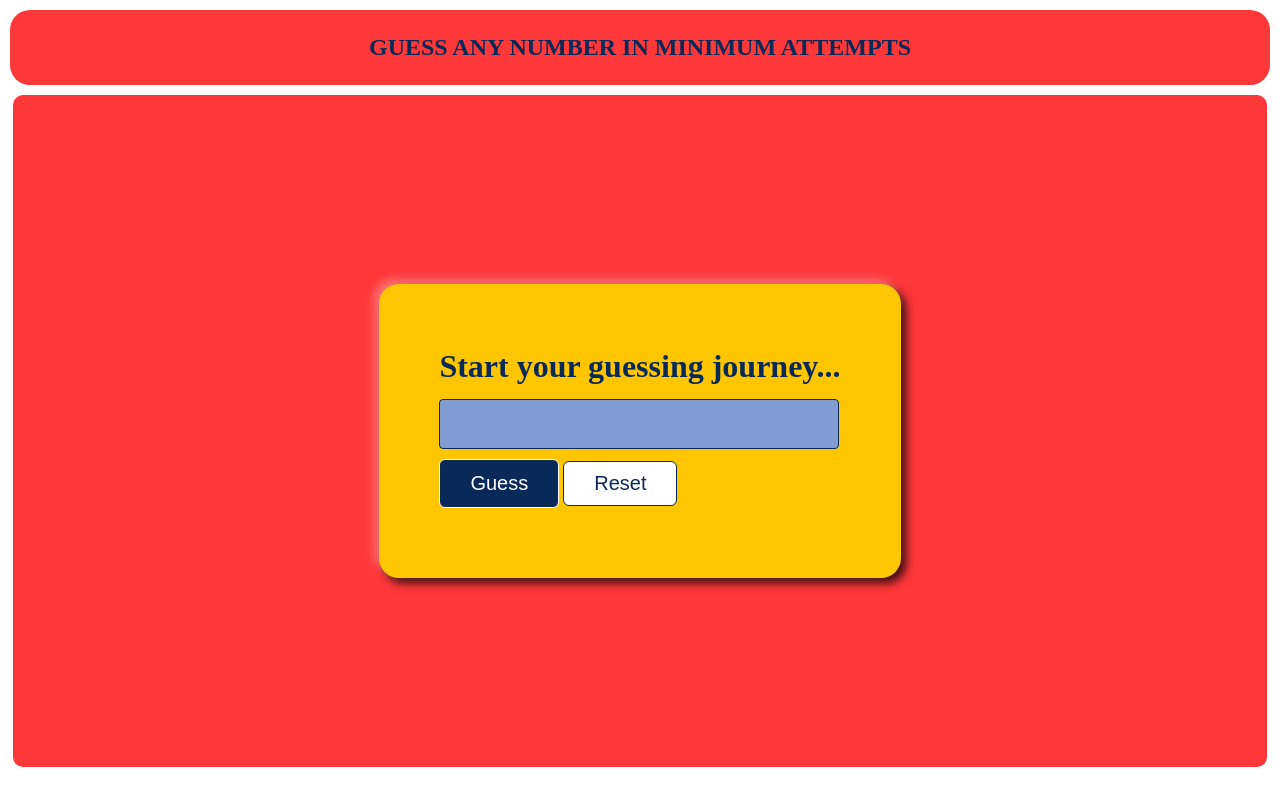
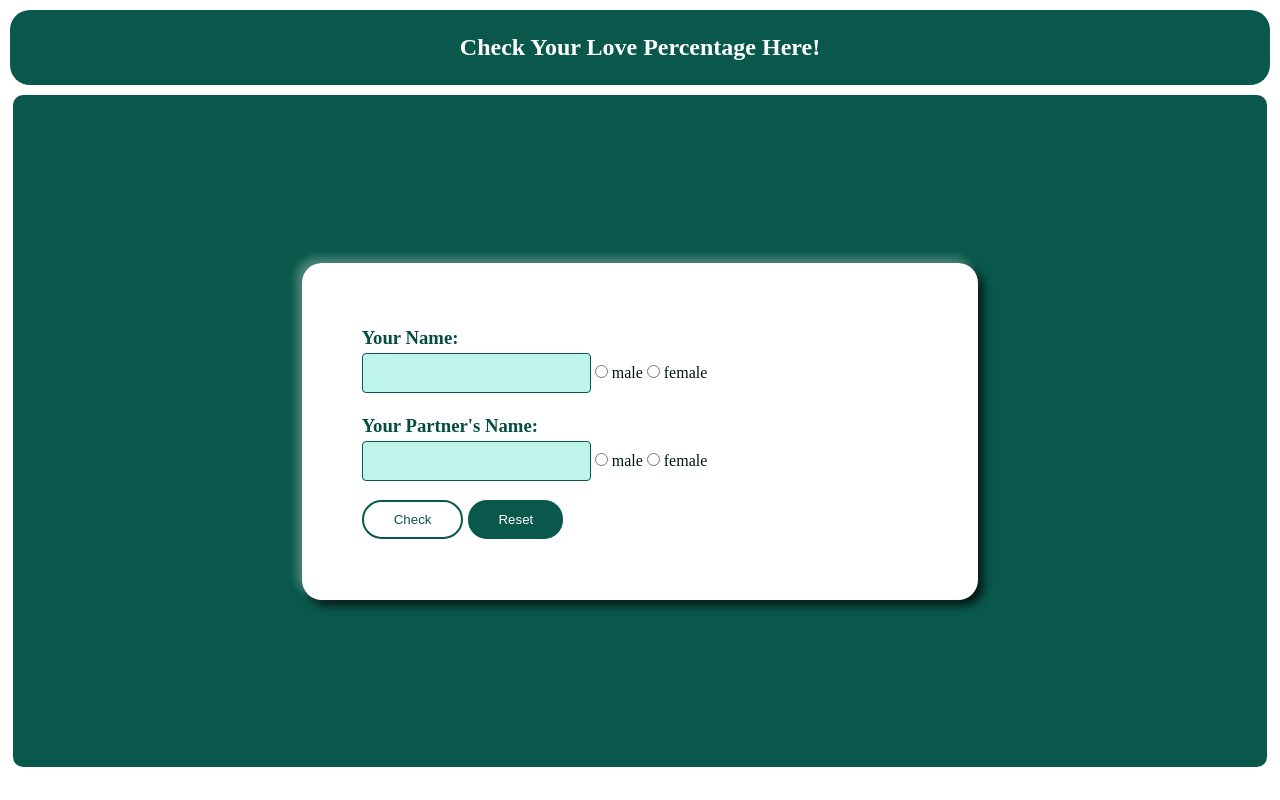
Before and after one commit to GhanendraBhardwaj19/My-Projects, a plain HTML site: page index.html in a window 1280 px wide. Both pictures are taken after a click on the button "Reset". Drawn offline with Linux system fonts and the light colour scheme.

Commit message:
added lovetester.html

```diff
--- a/index.html
+++ b/index.html
@@ -1,148 +1,177 @@
 <!DOCTYPE html>
 <html lang="en">
 <head>
-    <meta charset="UTF-8" />
-    <meta http-equiv="X-UA-Compatible" content="IE=edge" />
-    <meta name="viewport" content="width=device-width, initial-scale=1.0" />
-    <title>Guess the Number</title>
+    <meta charset="UTF-8">
+    <meta http-equiv="X-UA-Compatible" content="IE=edge">
+    <meta name="viewport" content="width=device-width, initial-scale=1.0">
+    <title>Love Tester!</title>
     <style>
-      * {
+        *{
             padding: 0;
             margin: 0;
             box-sizing: border-box;
         }
-      .heading {
+        .heading{
             padding: 4px;
             margin: 10px;
-        background-color: #fe3739;
+            background-color: #09584B;
             border-radius: 20px;
         }
-      #main-heading {
+        #main-heading{
             padding: 20px;
-        color: #092958;
+            color: white;
             text-align: center;
         }
-      .container {
+        .container{
             width: 98%;
             height: 84vh;
-        background-color: #fe3739;
+            background-color: #09584B;
             margin: auto;
             border-radius: 10px;
             display: flex;
             justify-content: center;
             align-items: center;
         }
-      #card {
-        background: #fec600;
+        #card{
+            background: white;
             padding: 60px;
             border-radius: 20px;
             display: flex;
             justify-content: center;
             align-items: center;
-        box-shadow: -5px -5px 10px rgba(255, 255, 255, 0.3),
-          5px 5px 10px rgba(3, 3, 3, 0.8);
+            box-shadow: -5px -5px 10px rgba(255, 255, 255,0.3),5px 5px 10px rgba(3, 3, 3, 0.8);
         }
-      #first {
-        color: #092958;
+        #first,#second{
+            color:#054d41;
             padding: 4px 0px;
             font-weight: bold;
-        margin-bottom: 10px;
             /* margin:px; */
         }
-      #firstName {
-        border: 1px solid #092958;
+        #firstName,#secondName{
+            border: 1px solid #09584B;
             outline: 0;
-        height: 50px;
-        width: 400px;
             padding: 10px;
+            font-size: 16px;
+            border-radius: 4px;
+            color: #09584B;
+            background: #bff4eb;
+        }
+        #gender1,#gender2,#gender3,#gender4{
+            accent-color:#09584B ;
+        }
+        #male,#female{
+            color: #011713;
+        }
+        #check{
+            padding: 10px 30px;
+            color: #09584B;
+            background-color: white;
+            border: 2px solid #09584B;
+            outline: none;
+            border-radius: 20px;
+            cursor: pointer;
+            transition: all .8s;
+        }
+        #check:hover{
+            background: #09584B;
+            color: white;
+            transition: ease-in-out;
+        }
+        #res{
             font-size: 24px;
-        border-radius: 4px;
-        color: #092958;
-        background: #819dd4;
+            /* text-align: center; */
+            padding: 0px 20px;
+            border: none;
+            outline: none;
+            color: #09584B;
         }
-      #guess {
+        #reset{
             padding: 12px 30px;
             color: #fff;
-        background-color: #092958;
+            background-color: #09584B;
             border: 1px solid #fff;
             outline: none;
-        font-size: 20px;
-        border-radius: 6px;
+            border-radius: 20px;
             cursor: pointer;
-        transition: all 0.8s;
-        margin: 10px 0px;
+            transition: all .8s;
         }
-      #reset {
-        padding: 10px 30px;
-        color: #092958;
-        background-color: white;
-        border: 1px solid #092958;
-        outline: none;
-        font-size: 20px;
-        border-radius: 6px;
-        cursor: pointer;
-        transition: all 0.8s;
-        margin: 10px 0px;
-      }
-      #reset:hover {
-        color: white;
-        border: 2px solid #092958;
-        background-color: #092958;
-        transition: ease-in-out;
+        .borderRadius{
+            background: palevioletred;
         }
     </style>
 </head>
 <body>
     <div class="heading">
-      <h2 id="main-heading" style="text-transform: uppercase">
-        Guess Any Number in Minimum Attempts
-      </h2>
+        <h2 id="main-heading">Check Your Love Percentage Here!</h2>
     </div>
     <div class="container">
         <div id="card">
             <form>
-          <h1 id="first">Start your guessing journey...</h1>
-          <input type="text" id="firstName" required /> <br />
-          <a href="#"><button type="button" id="guess">Guess</button></a>
+               <h3 id="first">Your Name: </h3>
+                <input type="text" id="firstName" required>
+
+                <input type="radio" id="gender1" name="firstContact" value="male" required/>
+                <label for="gender1" id="male">male</label>
+
+               <input type="radio" id="gender2" name="firstContact" value="female" required />
+               <label for="gender2" id="female">female</label> <br><br>
+
+
+                <h3 id="second">Your Partner's Name: </h3>
+                <input type="text" id="secondName" required>
+                <input type="radio" id="gender3" name="secondContact" value="male"required />
+                <label for="gender3" id="male">male</label>
+
+               <input type="radio" id="gender4" name="secondContact" value="female" required />
+               <label for="gender4" id="female">female</label> <br> <br>
+
+               <a href="#"><button type="button" id="check">Check</button></a>
                <a href="#"><button type="button" id="reset">Reset</button></a>
+               <input type="text" id="res">
             </form>
         </div>
     </div>
 
+
     <script>
-      let guess = document.getElementById("guess");
-      let randomN = Math.floor(Math.random() * 100 + 1);
-      let main_heading = document.getElementById("main-heading");
-      let count = 0;
-      guess.addEventListener("click", guessNumber);
-      function guessNumber() {
-        count++;
-        let firstName = document.getElementById("firstName");
-        let userInput = parseInt(firstName.value);
-        let first = document.getElementById("first");
-        if (firstName.value != "") {
-          if (userInput == randomN) {
-            first.innerHTML = "you guessed it in " + count + " attempts";
-            firstName.value = "";
-          } else if (userInput < randomN) {
-            first.innerHTML = "too small!";
-            firstName.value = "";
-          } else {
-            first.innerHTML = "too high!";
-            firstName.value = "";
+
+
+        let check = document.getElementById('check');
+        let res = document.getElementById('res');
+        let reset = document.getElementById('reset');
+
+        reset.addEventListener('click',function(){
+            firstName.value="";
+            secondName.value="";
+            res.value="";
+        });
+        check.addEventListener('click',function(){
+           let card = document.getElementById('card');
+           let randomN = Math.floor(Math.random()*100+1);
+            let firstName = document.getElementById('firstName');
+            let secondName = document.getElementById('secondName');
+           if(firstName.value.length!="" && secondName.value.length!=""){
+              res.value=randomN+"%";
                  }
-        }
+          else{
+             res.value="please fill required details!"
              }
 
-      let reset = document.getElementById("reset");
-      reset.addEventListener("click", function () {
-        count = 0;
-        randomN = Math.floor(Math.random() * 100 + 1);
-        let firstName = document.getElementById("firstName");
-        let first = document.getElementById("first");
-        first.innerHTML = "Start your  guessing journey...";
-        firstName.value = "";
+
         });
+
+
     </script>
 </body>
 </html>
+
+
+<!-- let randomN = Math.floor(Math.random()*100+1);
+let firstName = document.getElementById('firstName');
+let secondName = document.getElementById('secondName');
+if(firstName.value.length!="" && secondName.value.length!=""){
+    res.value=randomN+"%";
+}
+else{
+    res.value="please fill required details!"
+} -->
```
Lines whose indentation alone changed are shown as unchanged.
